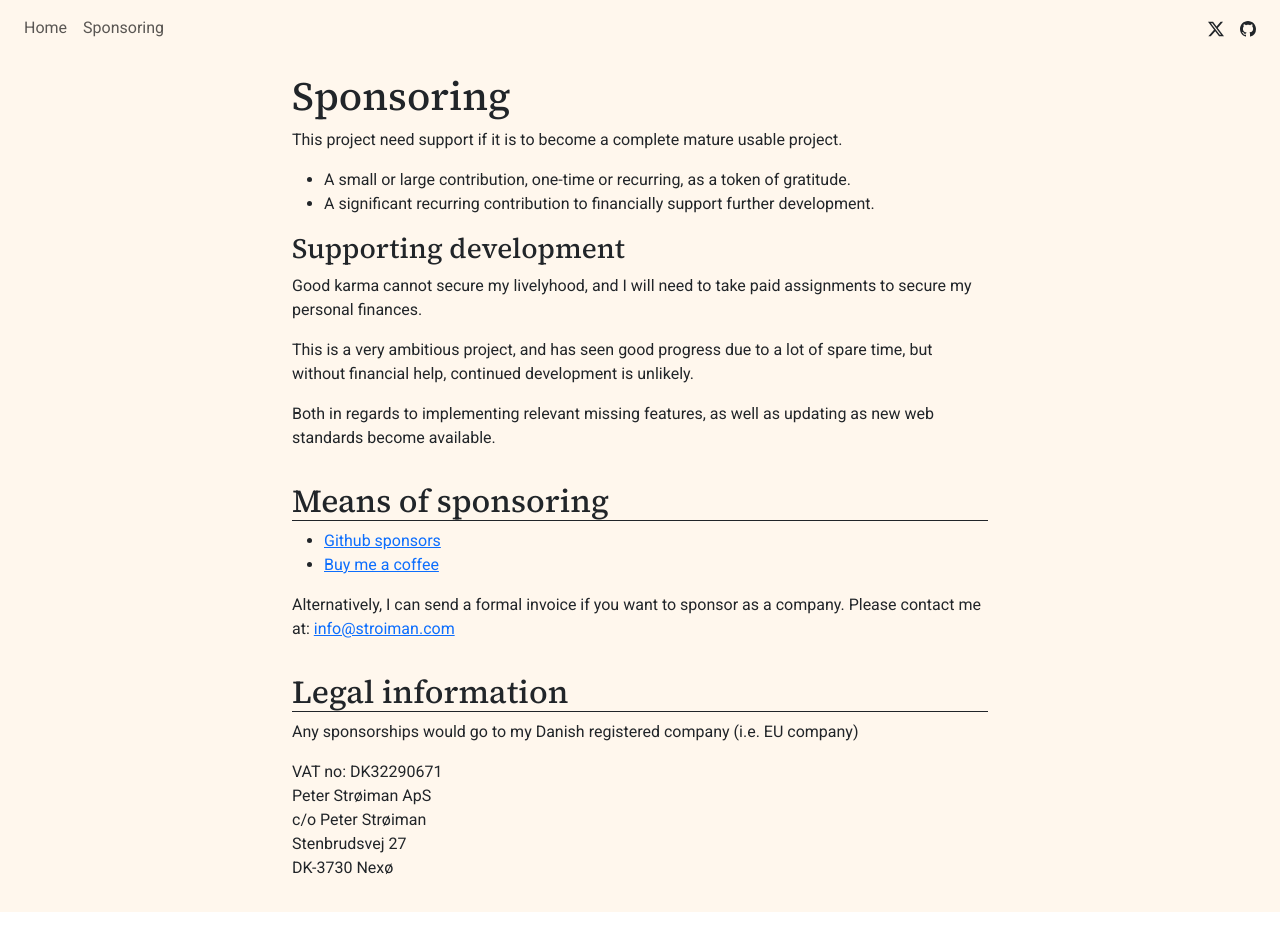
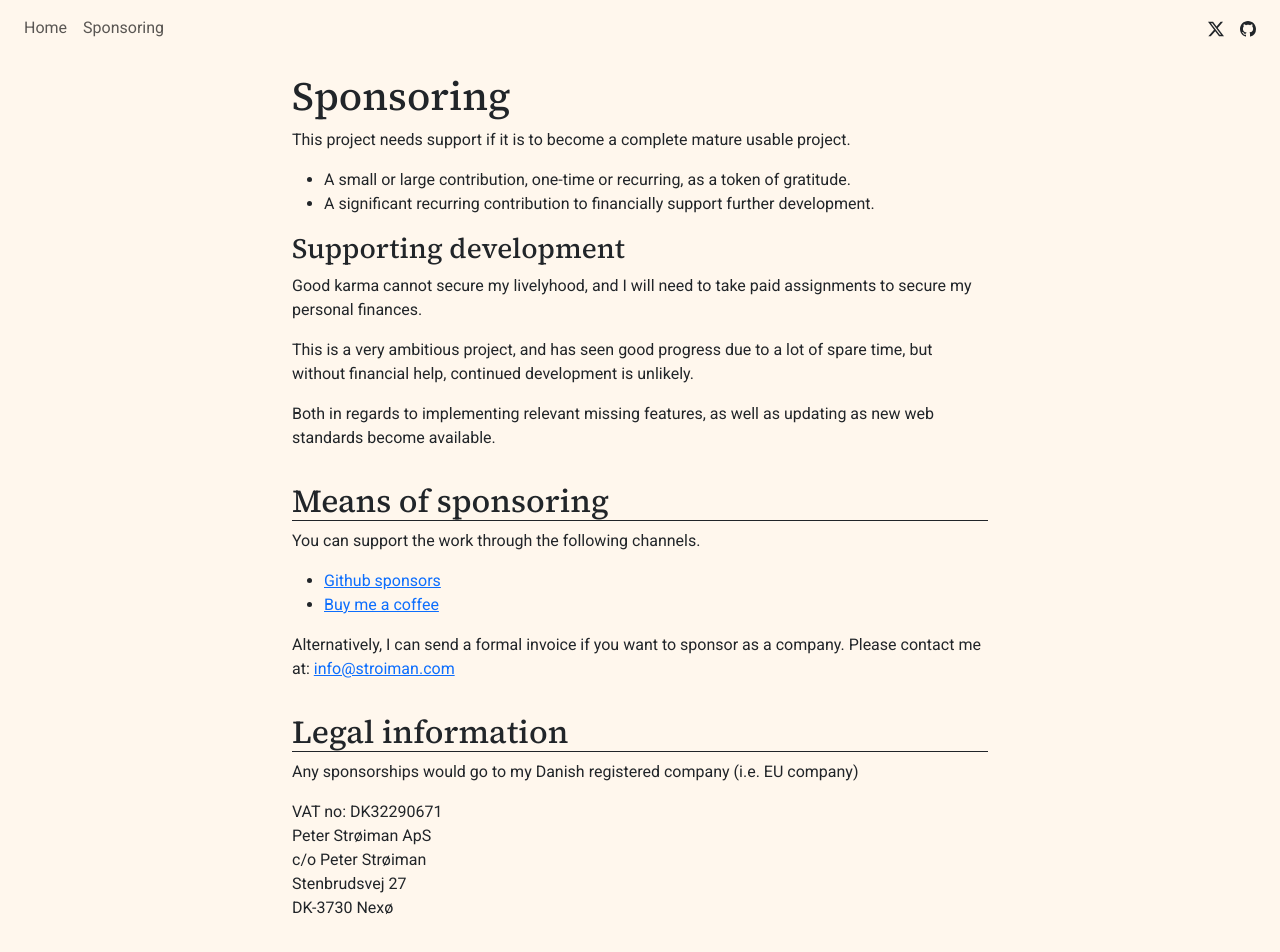
Before and after one commit to gost-dom/gost-dom.github.io, a Jekyll site: the page built from sponsor.markdown, in a window 1280 px wide. Built offline with Jekyll 4.4.1, drawn with Linux system fonts in a browser that asks for light colours; before the commit the page ends 912 px from its top, so only the background shows below that.

Commit message:
Fix typo

```diff
--- a/sponsor.markdown
+++ b/sponsor.markdown
@@ -8,7 +8,7 @@ title: Sponsor
 
 # Sponsoring
 
-This project need support if it is to become a complete mature usable project.
+This project needs support if it is to become a complete mature usable project.
 
 - A small or large contribution, one-time or recurring, as a token of gratitude.
 - A significant recurring contribution to financially support further
@@ -27,12 +27,13 @@ as new web standards become available.
 
 ## Means of sponsoring
 
+You can support the work through the following channels.
+
 - [Github sponsors](https://github.com/stroiman)
 - [Buy me a coffee](https://buymeacoffee.com/stroiman)
 
 Alternatively, I can send a formal invoice if you want to sponsor as a company.
 Please contact me at: [info@stroiman.com](mailto://info@stroiman.com)
-
 
 ## Legal information
 
```
